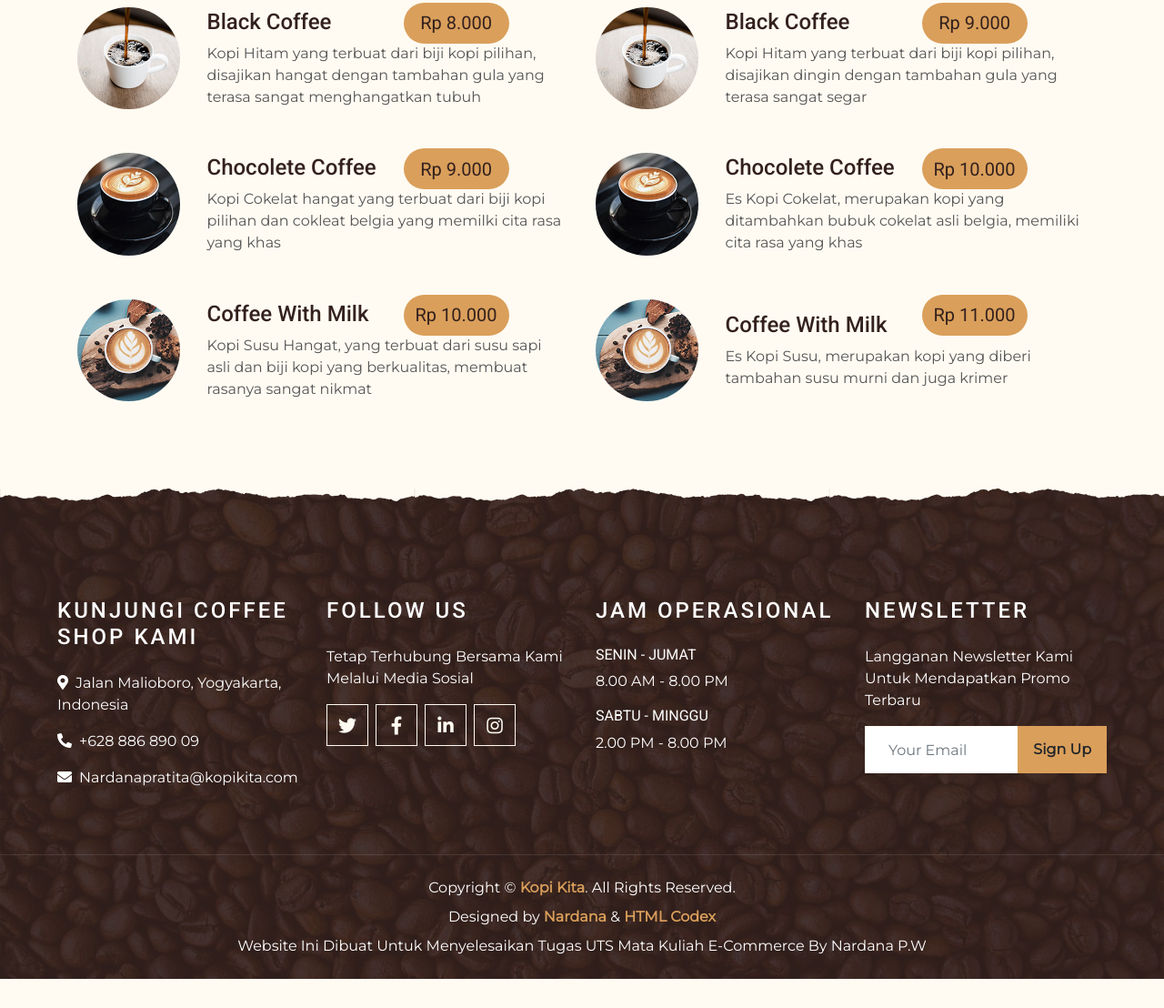
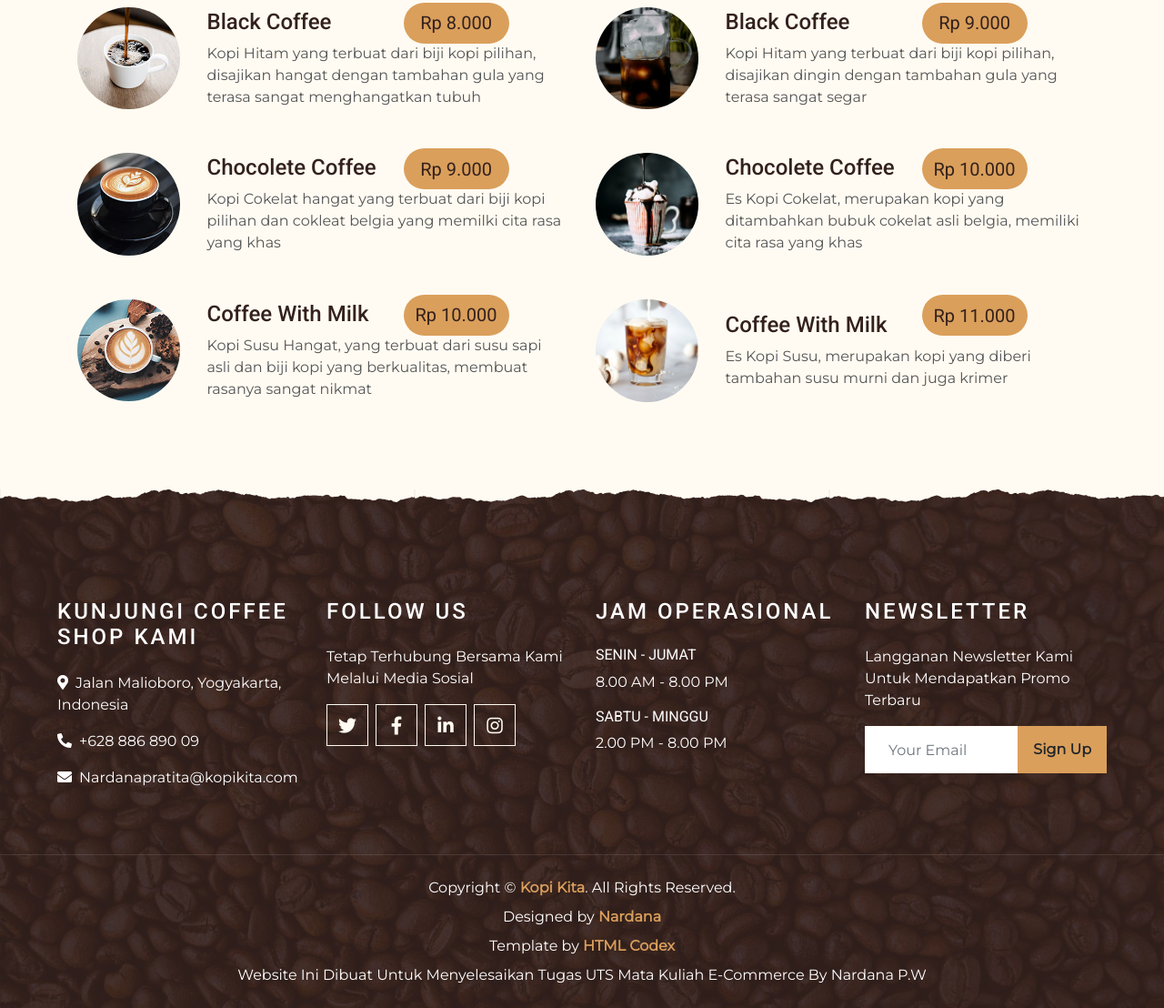
Before and after one commit to Nardana/Kopi-Kita, a plain HTML site: page menu.html in a window 1280 px wide. Shown: the part 846-1954 px from the top of the page at 91% size. Before the commit the page ends 1922 px from the top, so only its background shows below. Drawn offline with nearby package versions, Linux system fonts and the light colour scheme.

Commit message:
Add files via upload

```diff
--- a/menu.html
+++ b/menu.html
@@ -108,7 +108,7 @@
                     <h1 class="mb-5">Cold Coffee</h1>
                     <div class="row align-items-center mb-5">
                         <div class="col-4 col-sm-3">
-                            <img class="w-100 rounded-circle mb-3 mb-sm-0" src="img/menu-1.jpg" alt="">
+                            <img class="w-100 rounded-circle mb-3 mb-sm-0" src="img/ice-menu-1.jpg" alt="">
                             <h5 class="menu-price">Rp 9.000</h5>
                         </div>
                         <div class="col-8 col-sm-9">
@@ -118,7 +118,7 @@
                     </div>
                     <div class="row align-items-center mb-5">
                         <div class="col-4 col-sm-3">
-                            <img class="w-100 rounded-circle mb-3 mb-sm-0" src="img/menu-2.jpg" alt="">
+                            <img class="w-100 rounded-circle mb-3 mb-sm-0" src="img/ice-menu-2.jpg" alt="">
                             <h5 class="menu-price">Rp 10.000</h5>
                         </div>
                         <div class="col-8 col-sm-9">
@@ -128,7 +128,7 @@
                     </div>
                     <div class="row align-items-center mb-5">
                         <div class="col-4 col-sm-3">
-                            <img class="w-100 rounded-circle mb-3 mb-sm-0" src="img/menu-3.jpg" alt="">
+                            <img class="w-100 rounded-circle mb-3 mb-sm-0" src="img/ice-menu-3.jpg" alt="">
                             <h5 class="menu-price">Rp 11.000</h5>
                         </div>
                         <div class="col-8 col-sm-9">
@@ -186,7 +186,8 @@
         </div>
         <div class="container-fluid text-center text-white border-top mt-4 py-4 px-sm-3 px-md-5" style="border-color: rgba(256, 256, 256, .1) !important;">
             <p class="mb-2 text-white">Copyright &copy; <a class="font-weight-bold" href="#">Kopi Kita</a>. All Rights Reserved.</a></p>
-            <p class="mb-2 text-white">Designed by <a class="font-weight-bold" href="https://www.instagram.com/otta_1705/">Nardana</a> & <a class="font-weight-bold" href="https://htmlcodex.com">HTML Codex</a></p>
+            <p class="mb-2 text-white">Designed by <a class="font-weight-bold" href="https://www.instagram.com/otta_1705/">Nardana</a></p>
+            <p class="mb-2 text-white">Template by <a class="font-weight-bold" href="https://htmlcodex.com">HTML Codex</a></p>
             <p class="m-0 text-white">Website Ini Dibuat Untuk Menyelesaikan Tugas UTS Mata Kuliah E-Commerce By Nardana P.W</p>
         </div>
     </div>
```
Also changed, not shown: contact.html (+4 -3 lines), index.html (+2 -1 lines), reservation.html (+4 -3 lines), img/ice-menu-1.jpg (added), img/ice-menu-2.jpg (added), img/ice-menu-3.jpg (added), img/service-1.jpg, img/service-2.jpg, img/service-4.jpg, 1 other file.
